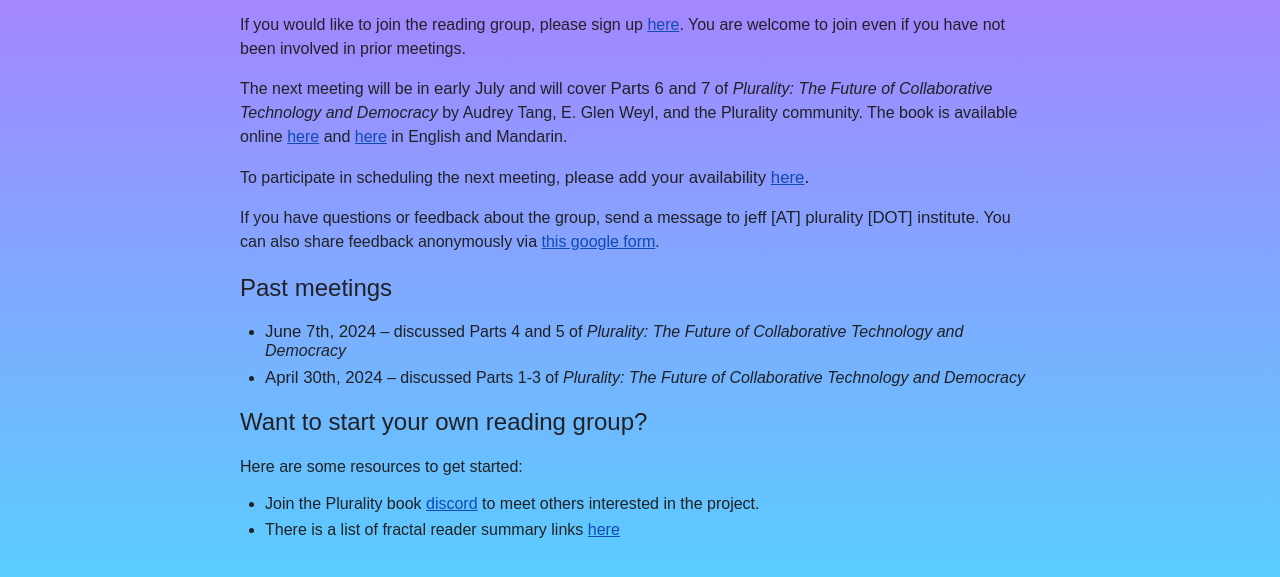
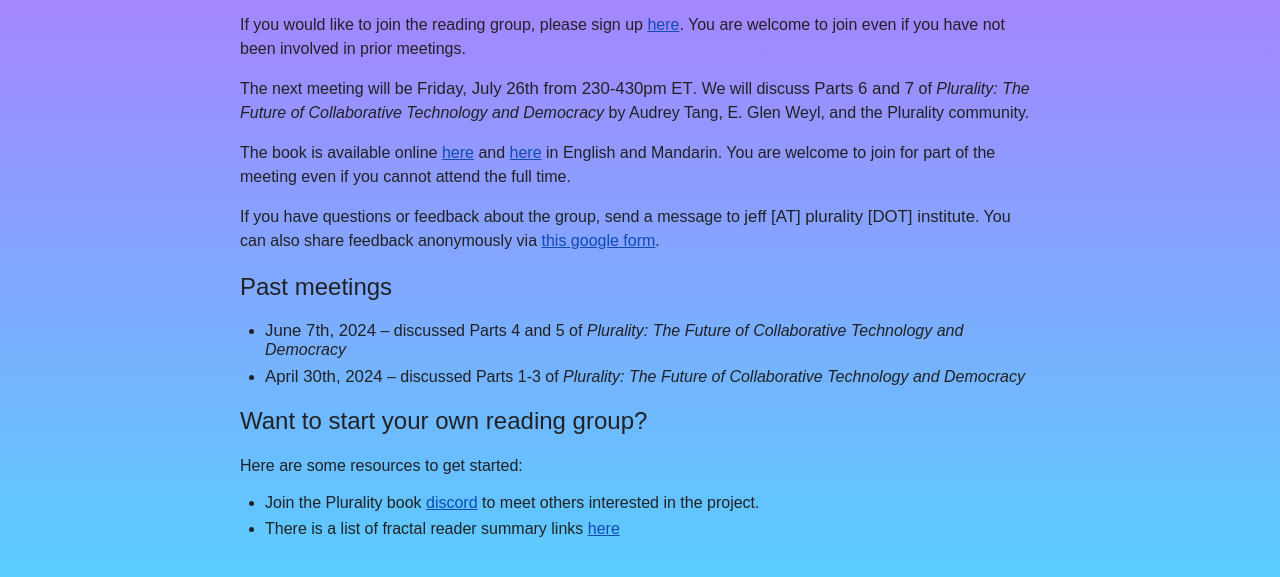
Before and after one commit to Plurality-Institute/reading_group, a plain HTML site: page index.html in a window 1280 px wide. Shown: the part 143-720 px from the top of the page. Drawn offline with Linux system fonts and the light colour scheme.

Commit message:
update with july 26 meeting

```diff
--- a/index.html
+++ b/index.html
@@ -89,13 +89,12 @@
         <p>If you would like to join the reading group, please sign up <a
                 href="https://forms.gle/HHoaEyGAkPxVAH6L6">here</a>. You are welcome to join even if you have not been
             involved in prior meetings.</p>
-        <p>The next meeting will be in <span class="highlight">early July</span> and will cover <span
-                class="highlight">Parts 6 and 7</span> of <em>Plurality: The Future of Collaborative Technology and
-                Democracy</em> by Audrey Tang, E. Glen Weyl, and the Plurality community. The book is available online <a
-                href="https://www.plurality.net/">here</a> and <a
-                href="https://github.com/pluralitybook/plurality/tree/main/contents">here</a> in English and Mandarin.
+        <p>The next meeting will be <span class="highlight">Friday, July 26th from 230-430pm ET</span>. We will discuss <span class="highlight">Parts 6 and 7</span> of <em>Plurality: The Future of Collaborative Technology and
+                Democracy</em> by Audrey Tang, E. Glen Weyl, and the Plurality community. </p>
+        <p>The book is available online <a
+        href="https://www.plurality.net/">here</a> and <a
+        href="https://github.com/pluralitybook/plurality/tree/main/contents">here</a> in English and Mandarin. You are welcome to join for part of the meeting even if you cannot attend the full time.
         </p>
-        <p>To participate in scheduling the next meeting, <span class="highlight">please add your availability <a href="https://lettucemeet.com/l/jodmv">here</a><span class="highlight">.</span></p>
         <p>If you have questions or feedback about the group, send a message to <span class="highlight">jeff [AT] plurality [DOT] institute</span>. You
             can also share feedback anonymously via <a href="https://forms.gle/WCBmY1D77qez9chDA">this google form</a>.
         </p>
```
